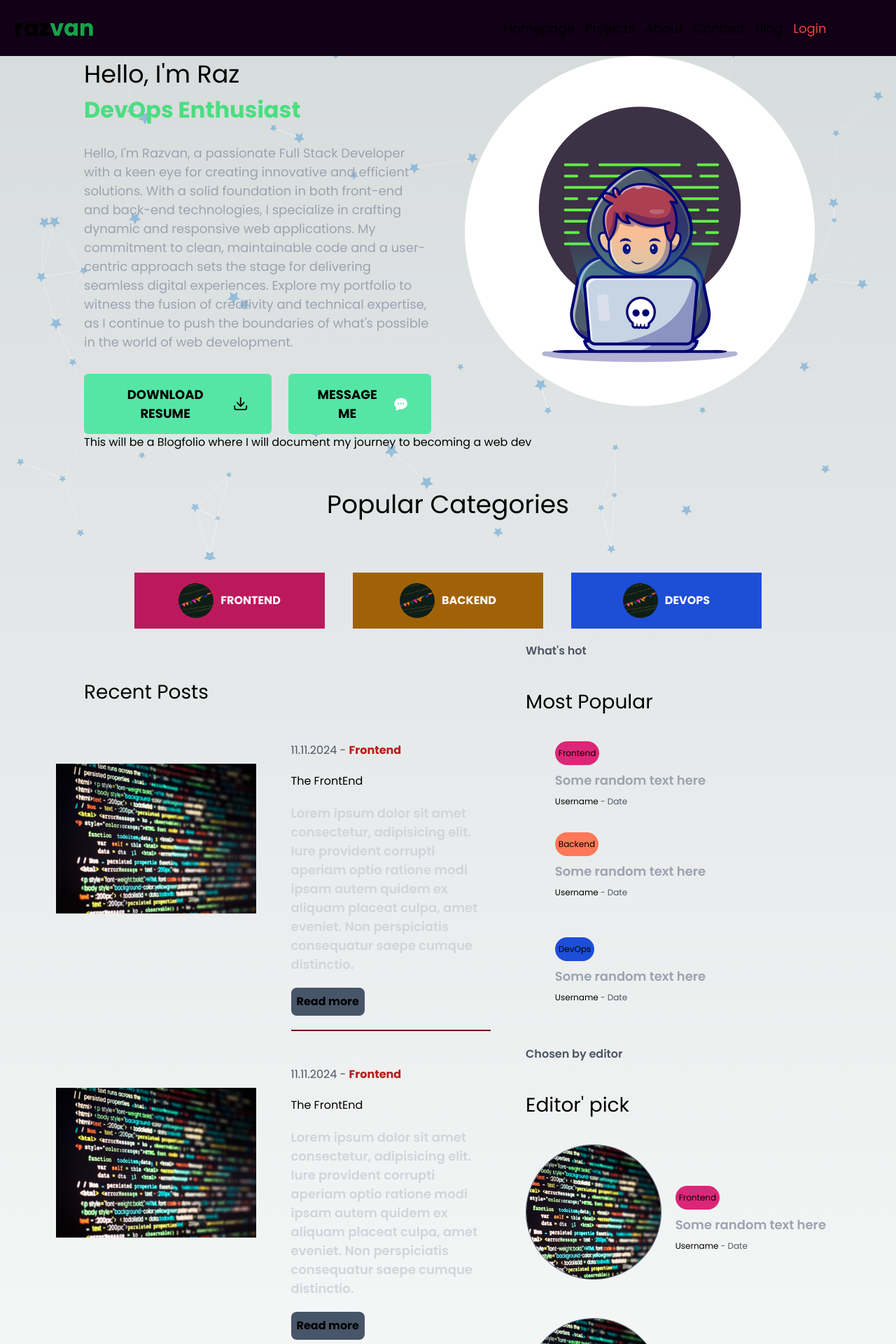
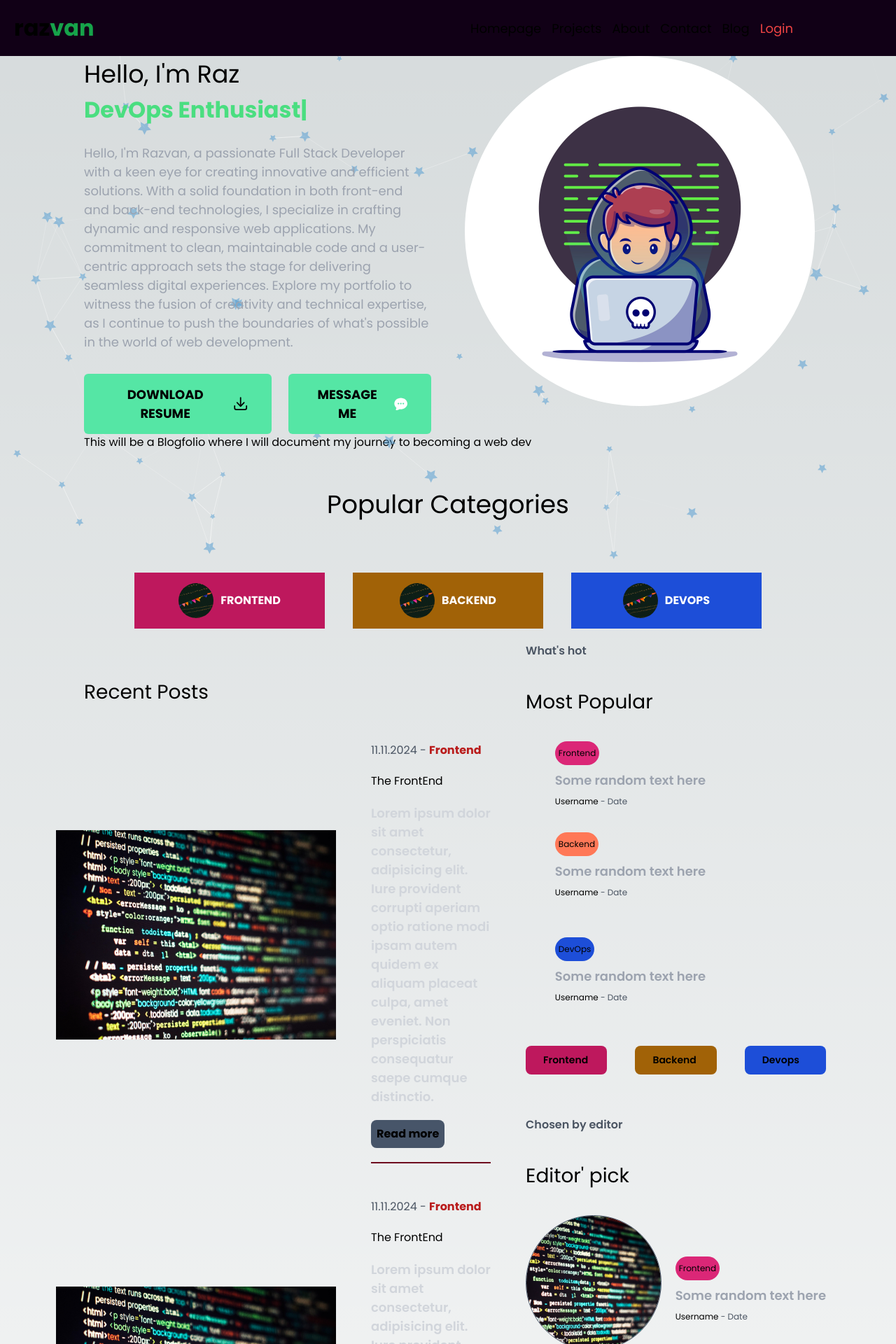
Before and after one commit to Rzvone/blogfolioc, a Next.js app: page / in a window 1280 px wide. Shown: the top 1920 px of the page at 70% size. Built offline with nearby package versions, Linux system fonts and the light colour scheme.

Commit message:
modified some styling

```diff
--- a/src/app/globals.css
+++ b/src/app/globals.css
@@ -70,24 +70,25 @@ body::-webkit-scrollbar {
 
   }
   .link-burger {
-    @apply 2xl:hidden md:hidden lg:hidden xl:hidden sm:flex 3xs:flex 2xs:flex xs:flex
+    @apply 2xl:hidden md:block lg:hidden xl:hidden sm:flex 3xs:flex 2xs:flex xs:flex
     text-center justify-center my-20 text-[36px] font-bold align-middle
   }
 
   .burger {
-    @apply w-5 h-5 2xl:hidden sm:hidden 3xs:justify-center 2xs:justify-end
+    @apply w-5 h-5 2xl:hidden sm:block 3xs:justify-center 2xs:justify-end md:hidden lg:hidden xl:hidden
+    sm:ml-[300px] sm:mr-[50px] xs:ml-[200px] xs:mr-[50px] 2xs:ml-[100px] 3xs:ml-[50px]
   }
 
   .burger-menu {
     @apply absolute top-[80px] left-0 bg-[#110016] h-[100vh] w-full z-[1000] flex-col items-center
-    justify-center gap-[50px] text-[36px]
+    justify-center gap-[50px] text-[36px] lg:mr-[50px] md:mr-[50px]
   }
 
 
   /* authLinks */
 
   .login {
-    @apply text-red-500 md:hidden sm:hidden 2xs:hidden 3xs:hidden lg:block xl:block 2xl:block
+    @apply text-red-500 md:block sm:hidden 2xs:hidden 3xs:hidden lg:block xl:block 2xl:block md:mr-[50px]
   }
 
   /* ThemeToggler */
@@ -125,8 +126,11 @@ body::-webkit-scrollbar {
     @apply w-[50px] h-[50px] rounded-full
   }
 
+  /*  @menucategories */
 
-
+  .menuCategories {
+    @apply py-[10px] px-[25px] rounded-lg text-[14px] font-semibold
+  }
 
 
   /* Footer */
--- a/src/components/card/Card.tsx
+++ b/src/components/card/Card.tsx
@@ -5,17 +5,17 @@ import React from "react";
 const Card = () => {
   return (
     <div className="mb-[50px] flex gap-[50px] items-center select-none">
-      <div className="flex-1 h-[350px] relative lg:block sm:hidden xs:hidden">
+      <div className="flex-2 relative lg:hidden sm:hidden xs:hidden h-[350px] md:hidden xl:block 2xl:block">
         <Image
           src="/images/images/code.jpg"
           alt="code"
           width={400}
           height={400}
-          className="object-cover"
+          className="object-cover md:hidden lg:block xl:block 2xl:block sm:hidden xs:hidden 2xs:hidden 3xs:hidden"
           draggable={false}
         />
       </div>
-      <div className="flex-1 flex flex-col gap-[20px] 2xl:mr-[300px] ">
+      <div className="flex-1 flex flex-col gap-[20px]">
         <div className="details">
             <span className="text-gray-600">11.11.2024 - </span>
             <span className="text-red-700 font-bold">Frontend</span>
--- a/src/components/cardList/CardList.tsx
+++ b/src/components/cardList/CardList.tsx
@@ -1,13 +1,12 @@
 import React from 'react'
 import Pagination from '../pagination/Pagination'
-import Image from 'next/image'
 import Card from '../card/Card'
 
 const CardList = () => {
   return (
     <div className='flex-5 select-none'>
       <h1 className='my-[50px] ml-10 text-[28px]'>Recent Posts</h1>
-      <div className='posts'>
+      <div className='posts w-[100%]'>
         <Card />
         <Card />
         <Card />
--- a/src/components/menu/Menu.tsx
+++ b/src/components/menu/Menu.tsx
@@ -1,10 +1,11 @@
 import Image from 'next/image'
 import Link from 'next/link'
 import React from 'react'
+import MenuCategories from '../menuCategories/MenuCategories'
 
 const Menu = () => {
   return (
-    <div className='flex-2 mr-5 sm:hidden md:block xs:hidden 2xs:hidden 3xs:hidden select-none'>
+    <div className='flex-2 mr-5 sm:hidden md:hidden xs:hidden 2xs:hidden 3xs:hidden lg:block select-none'>
       <h2 className='text-gray-600 text-[16px] font-semibold'>What&apos;s hot</h2>
       <h1 className='text-[28px] mt-[40px] mb-5'>Most Popular</h1>
       <div className='flex flex-col items-center gap-[35px] mt-[35px] mb-[60px] ml-[-130px]'>
@@ -39,6 +40,7 @@ const Menu = () => {
           </div>
         </Link>
       </div>
+      <MenuCategories />
       <h2 className='text-gray-600 text-[16px] font-semibold'>Chosen by editor</h2>
       <h1 className='text-[28px] mt-[40px] mb-5'>Editor&apos; pick</h1>
       <div className='flex flex-col items-center gap-[35px] mt-[35px] mb-[60px]'>
@@ -49,7 +51,7 @@ const Menu = () => {
               alt="code"
               width={150}
               height={150}
-              className='rounded-full border border-slate-600 object-cover md:hidden lg:block lg:w-full lg:h-full'
+              className='rounded-full border border-slate-600 object-cover md:hidden lg:block lg:h-[100px] lg:w-[100px] xl:w-full xl:h-full sm:hidden xs:hidden 2xs:hidden 3xs:hidden'
               draggable={false}
             />
           </div>
@@ -69,7 +71,7 @@ const Menu = () => {
               alt="code"
               width={150}
               height={150}
-              className='rounded-full border border-slate-600 object-cover md:hidden lg:block lg:w-full lg:h-full '
+              className='rounded-full border border-slate-600 object-cover md:hidden lg:block lg:h-[100px] lg:w-[100px] xl:w-full xl:h-full sm:hidden xs:hidden 2xs:hidden 3xs:hidden'
               draggable={false}
             />
           </div>
@@ -89,7 +91,7 @@ const Menu = () => {
               alt="code"
               width={150}
               height={150}
-              className='rounded-full border border-slate-600 object-cover md:hidden lg:block lg:w-full lg:h-full'
+              className='rounded-full border border-slate-600 object-cover md:hidden lg:block lg:h-[100px] lg:w-[100px] xl:w-full xl:h-full sm:hidden xs:hidden 2xs:hidden 3xs:hidden'
               draggable={false}
             />
           </div>
--- /dev/null
+++ b/src/components/menuCategories/MenuCategories.tsx
@@ -0,0 +1,24 @@
+import Link from 'next/link'
+import React from 'react'
+
+const MenuCategories = () => {
+  return (
+    <div className='mt-[35px] mb-[60px] flex wrap gap-10 '>
+        <Link
+            href="/blog?cat=frontend"
+            className='menuCategories bg-pink-700 w-full z-[1000] hover:bg-pink-400 hover:text-black'
+            draggable={false}
+        >
+            Frontend
+        </Link>
+        <Link href="/blog?cat=backend" className='menuCategories  bg-yellow-700 w-full z-[1000] hover:bg-yellow-400 hover:text-black' draggable={false}>
+            Backend
+        </Link>
+        <Link href="/blog?cat=devops" className='menuCategories  bg-blue-700 w-full z-[1000] hover:bg-blue-400 hover:text-black' draggable={false} >
+            Devops
+        </Link>
+    </div>
+  )
+}
+
+export default MenuCategories
--- a/src/components/navbar/Navbar.tsx
+++ b/src/components/navbar/Navbar.tsx
@@ -26,7 +26,7 @@ const Navbar = () => {
         </Link>
       </div>
       <Link href="/" className='logo'>raz<span className='text-green-600 cursor-default'>van</span></Link>
-      <div className='links'>
+      <div className='links lg:mr-[50px]'>
         <Link href='/' className='link'>Homepage</Link>
         <Link href='/projects' className='link'>Projects</Link>
         <Link href='/about' className='link'>About</Link>
```
